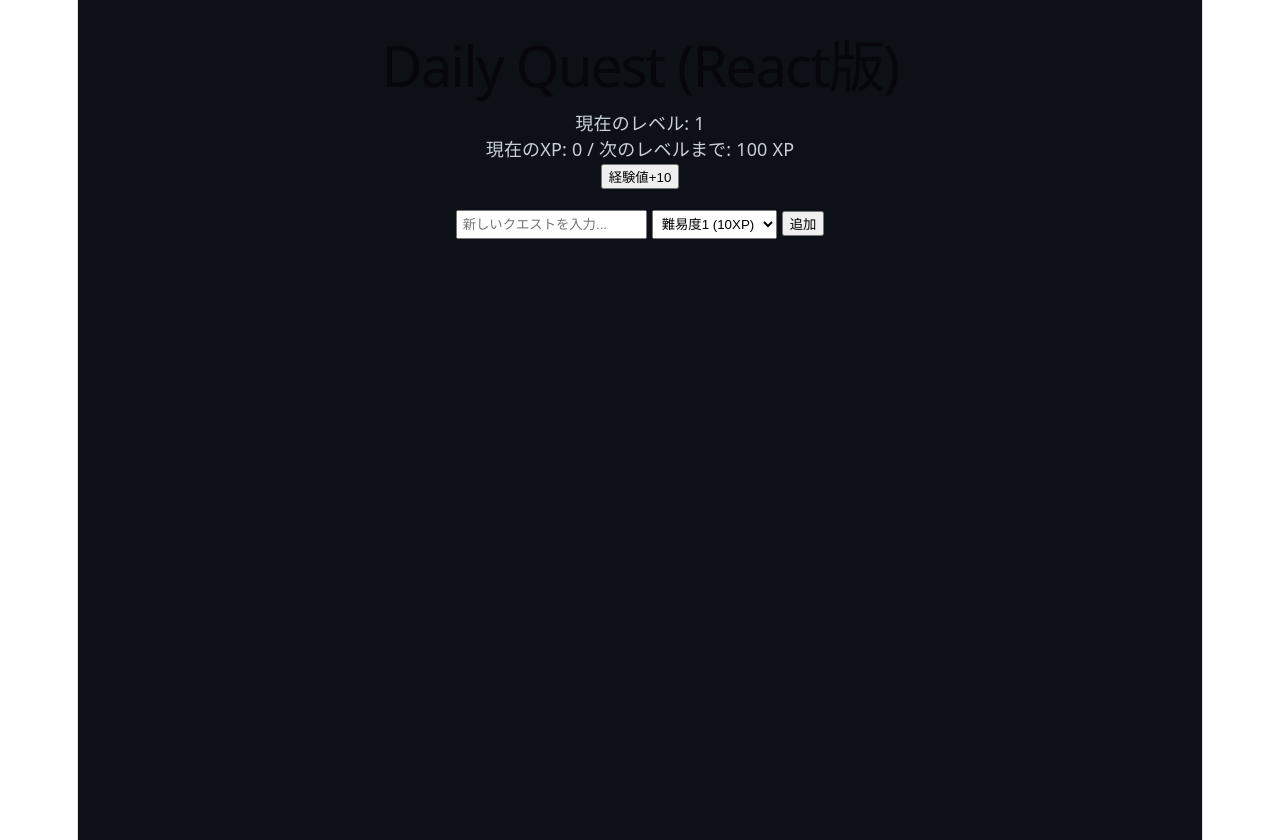
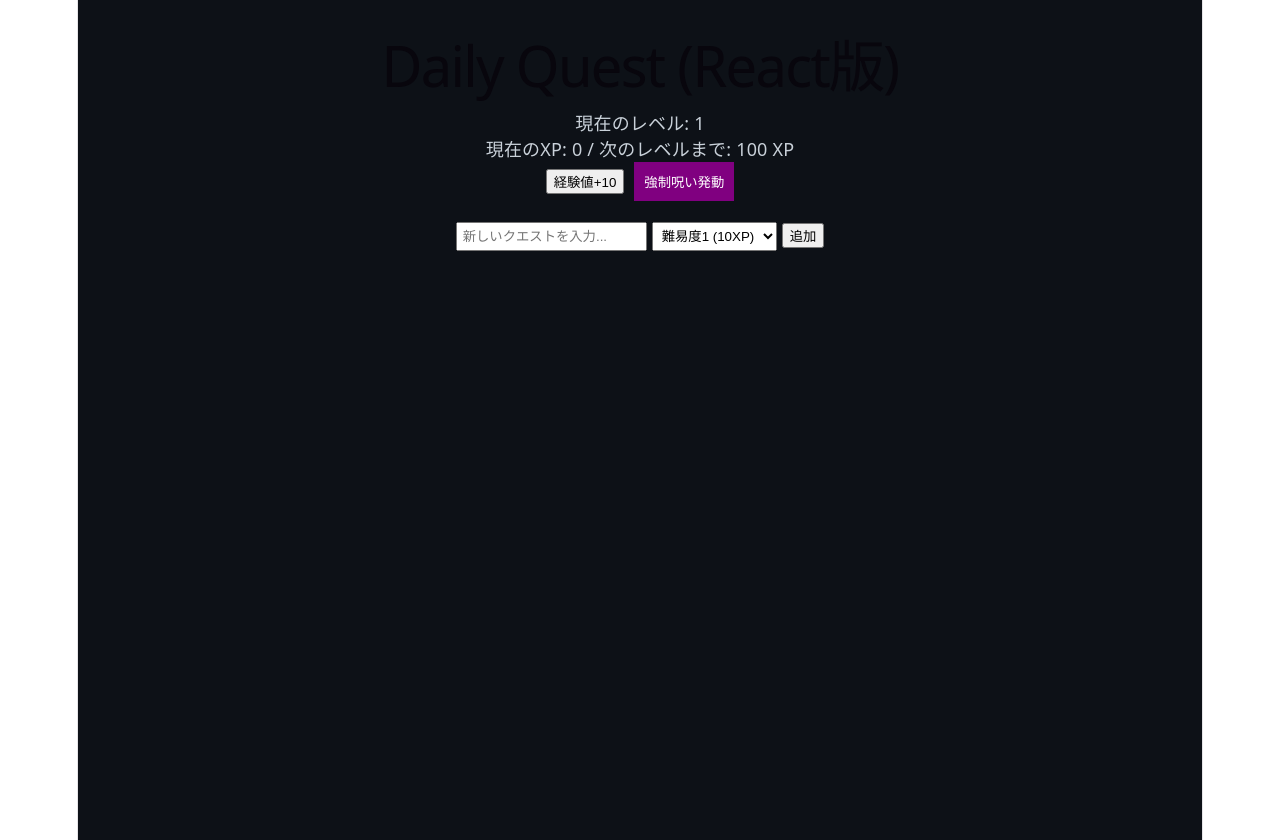
Before and after one commit to ppattitesuto-ops/daily-quest-react, a React (Vite) app: page / in a window 1280 px wide. Built offline with nearby package versions, Linux system fonts and the light colour scheme.

Commit message:
🐛 強制呪い発動ボタン導入

```diff
--- a/src/App.jsx
+++ b/src/App.jsx
@@ -124,6 +124,13 @@ function App() {
       <div>現在のレベル: {level}</div>
       <div>現在のXP: {xp} / 次のレベルまで: {neededXp} XP</div>
       <button onClick={() => handleGainXp('1')}>経験値+10</button>
+      <button onClick={() => {
+        const testCurseTime = Date.now() + 604800000;
+        setCurseUntil(testCurseTime);
+        alert("テスト")
+      }}
+      style={{ marginLeft: '10px', backgroundColor: 'purple', color: '#fff', border: 'none', cursor: 'pointer', padding: '10px' }}
+      >強制呪い発動</button>
 
       {/* 🛠️ クエスト追加エリア */}
       <div style={{ marginTop: '20px' }}>
```
